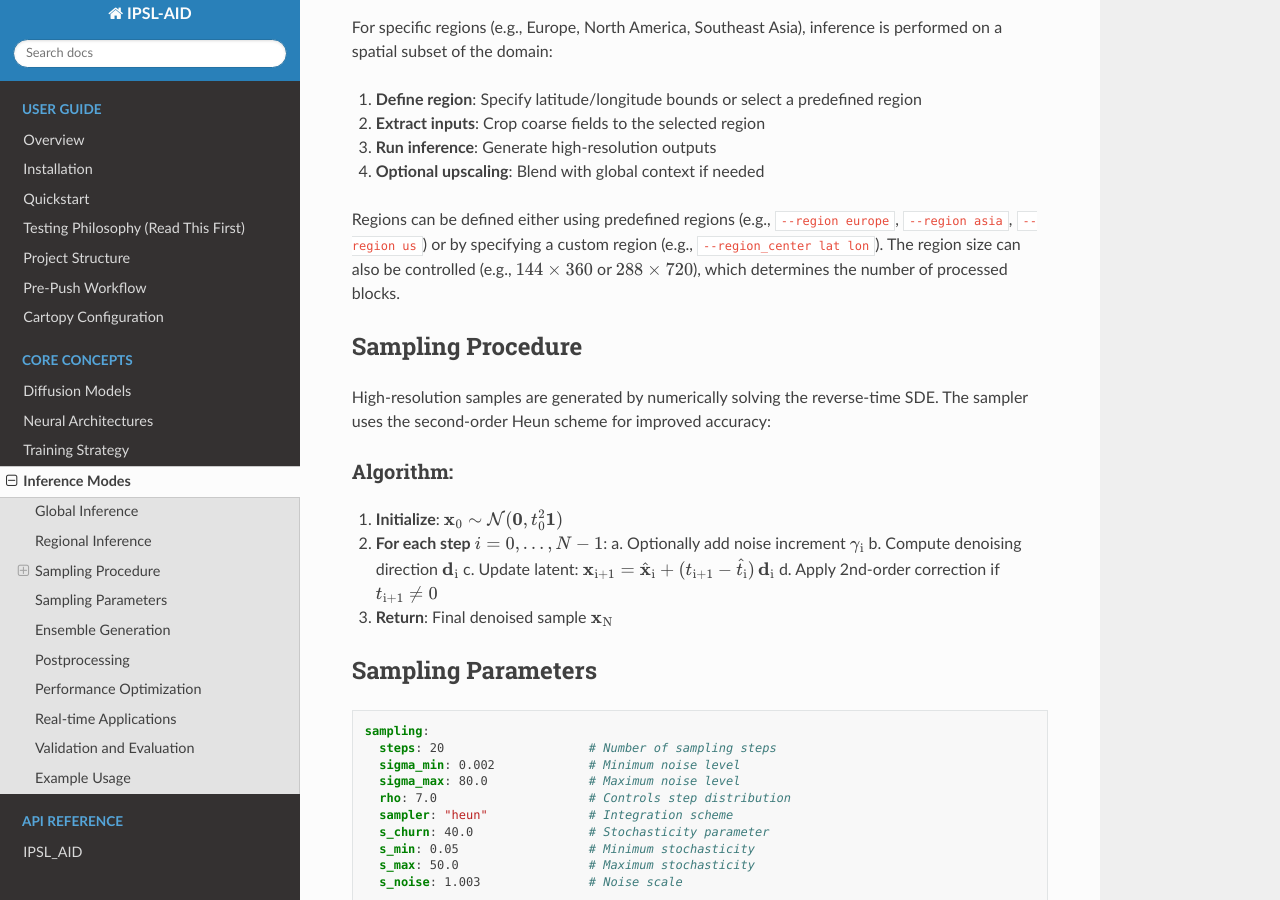
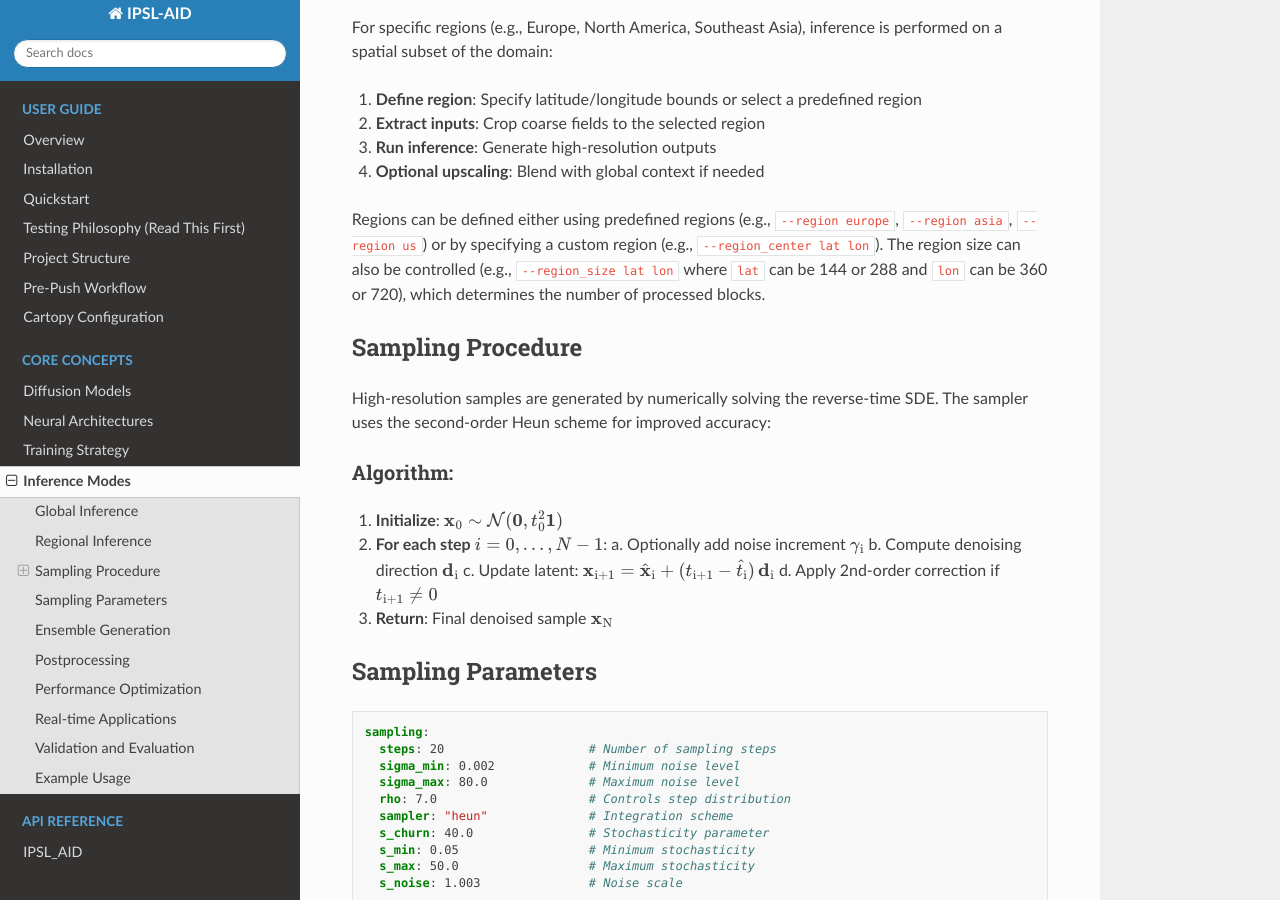
Before and after one commit to kardaneh/IPSL-AID, a Sphinx documentation site: the page built from doc/source/inference_modes.rst, in a window 1280 px wide and 900 px high, scrolled down 735 px. Built offline with Sphinx 7.4.7 and the Read the Docs theme 3.1.0, drawn with Linux system fonts in a browser that asks for light colours.

Commit message:
fix: improve regional inference documentation

```diff
--- a/doc/source/inference_modes.rst
+++ b/doc/source/inference_modes.rst
@@ -36,7 +36,8 @@ is performed on a spatial subset of the domain:
 Regions can be defined either using predefined regions (e.g., ``--region europe``,
 ``--region asia``, ``--region us``) or by specifying a custom region
 (e.g., ``--region_center lat lon``). The region size can also be controlled
-(e.g., :math:`144\times360` or :math:`288\times720`), which determines the number of processed blocks.
+(e.g., ``--region_size lat lon`` where ``lat`` can be 144 or 288 and ``lon`` can be 360 or 720),
+which determines the number of processed blocks.
 
 Sampling Procedure
 ------------------
```
